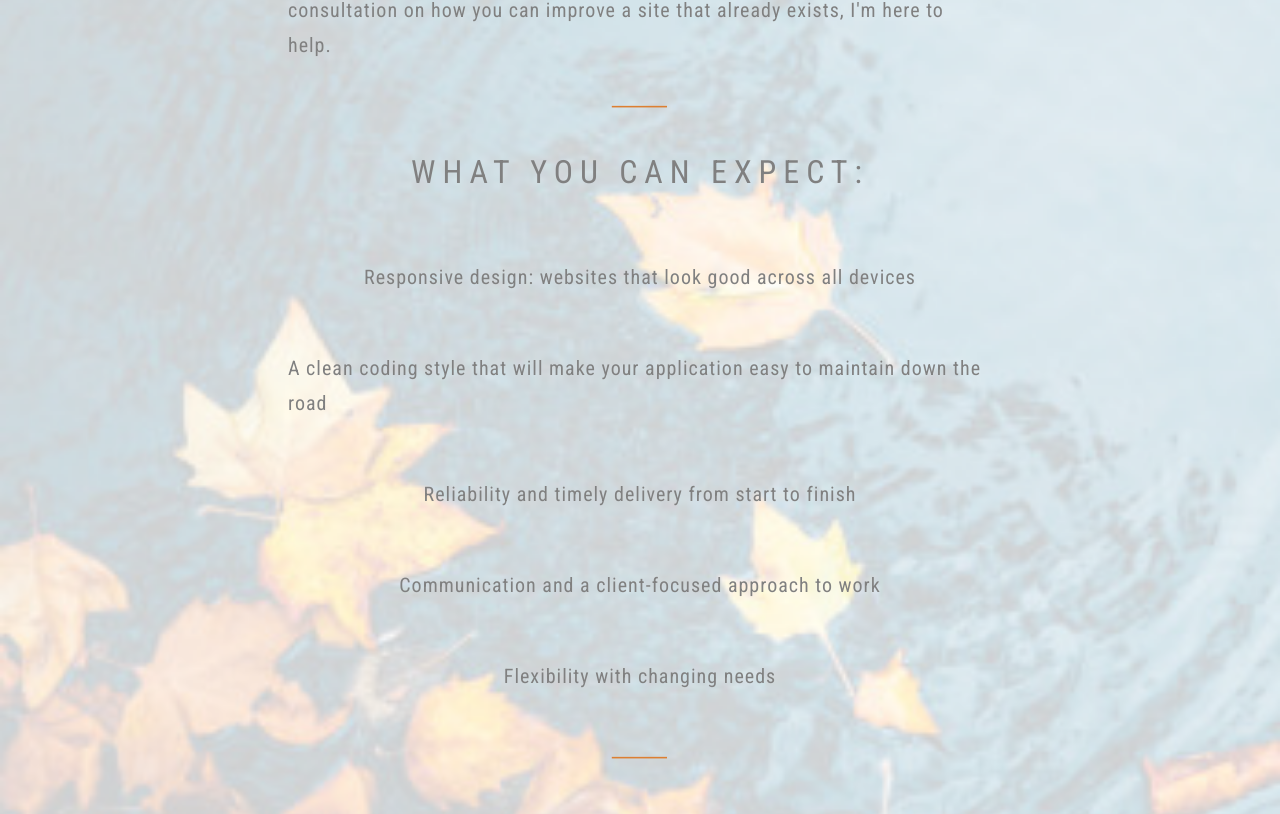
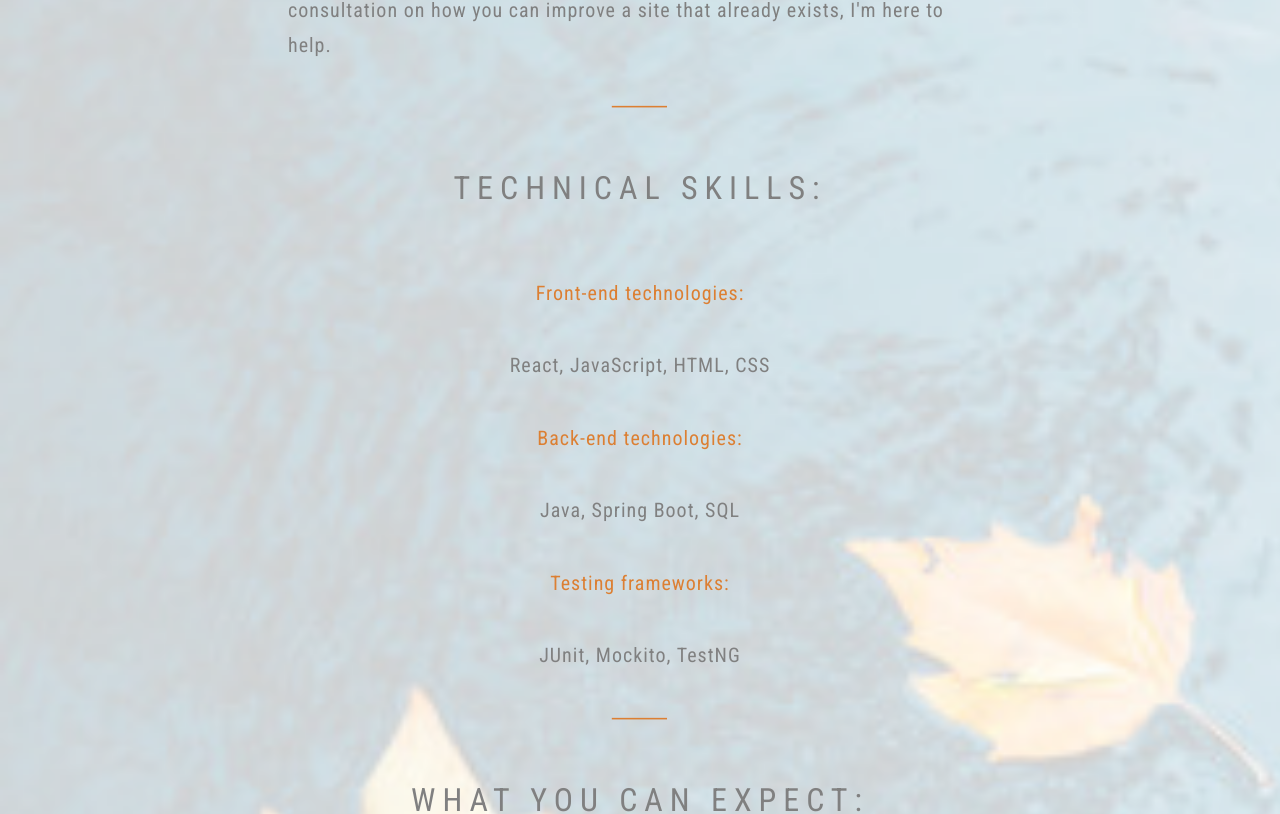
Before and after one commit to rsalomon1/rsalomon1.github.io, a React (Create React App) app in the folder robin-portfolio/: page /#/services in a window 1280 px wide. Shown: the part 632-1446 px from the top of the page. Built offline with nearby package versions, Linux system fonts and the light colour scheme.

Commit message:
Added technical skills to Services page

```diff
--- a/robin-portfolio/src/components/Services.jsx
+++ b/robin-portfolio/src/components/Services.jsx
@@ -1,5 +1,6 @@
 import React from "react";
 import NavBar from "./NavBar";
+
 function Services() {
   return (
     <div>
@@ -9,9 +10,11 @@ function Services() {
           className="icon"
           src={require("../images/handshake_icon.png")}
         ></img>
-        <p style={{marginTop:"20px"}} className="header-text">I'm Here to Help</p>
-        <div style={{marginTop:"1.5rem"}} className="text-content">
-          <p  className="p-font">
+        <p style={{ marginTop: "20px" }} className="header-text">
+          I'm Here to Help
+        </p>
+        <div style={{ marginTop: "1.5rem" }} className="text-content">
+          <p className="p-font">
             I'm always happy to put my technical skills to use on new or
             existing projects. As a Full Stack Developer, I can code the
             client-facing aspect of what customers see, in addition to the logic
@@ -22,10 +25,44 @@ function Services() {
             short consultation on how you can improve a site that already
             exists, I'm here to help.
           </p>
-
           <p style={{ color: "rgb(220,127,50)" }} className="bullet-points">
             ⸻
           </p>
+          <div className="bullets-container">
+            <p className="header-text">Technical skills:</p>
+            <div className="bullets-container">
+              <p style={{ color: "rgb(220,127,50)" }} className="p-font">
+                Front-end technologies:
+              </p>
+              <p
+                style={{ marginTop: "1px", marginBottom: "2px" }}
+                className="p-font"
+              >
+                React, JavaScript, HTML, CSS
+              </p>
+              <p style={{ color: "rgb(220,127,50)" }} className="p-font">
+                Back-end technologies:
+              </p>
+              <p
+                style={{ marginTop: "1px", marginBottom: "2px" }}
+                className="p-font"
+              >
+                Java, Spring Boot, SQL
+              </p>
+              <p style={{ color: "rgb(220,127,50)" }} className="p-font">
+                Testing frameworks:
+              </p>
+              <p
+                style={{ marginTop: "1px", marginBottom: "2px" }}
+                className="p-font"
+              >
+                JUnit, Mockito, TestNG
+              </p>
+            </div>
+            <p style={{ color: "rgb(220,127,50)" }} className="bullet-points">
+              ⸻
+            </p>
+          </div>
           <p className="header-text">What you can expect:</p>
           <div className="bullets-container">
             <p className="p-font">
@@ -42,9 +79,7 @@ function Services() {
             <p className="p-font">
               Communication and a client-focused approach to work
             </p>
-            <p className="p-font">
-              Flexibility with changing needs
-            </p>
+            <p className="p-font">Flexibility with changing needs</p>
             <p style={{ color: "rgb(220,127,50)" }} className="bullet-points">
               ⸻
             </p>
```
Also changed, not shown: robin-portfolio/src/css/stylesheet.css (+12 -7 lines).
